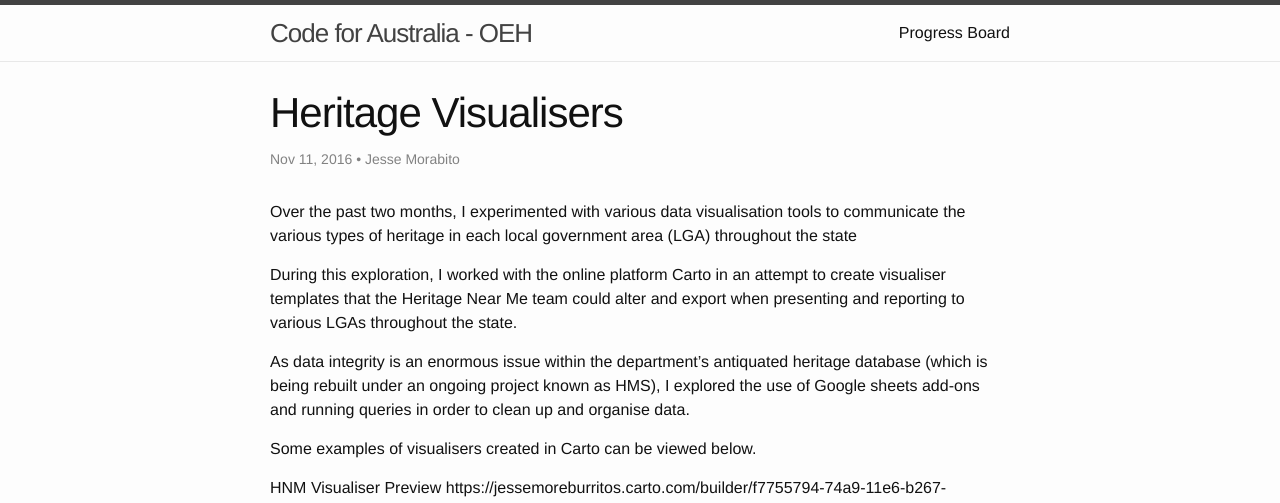
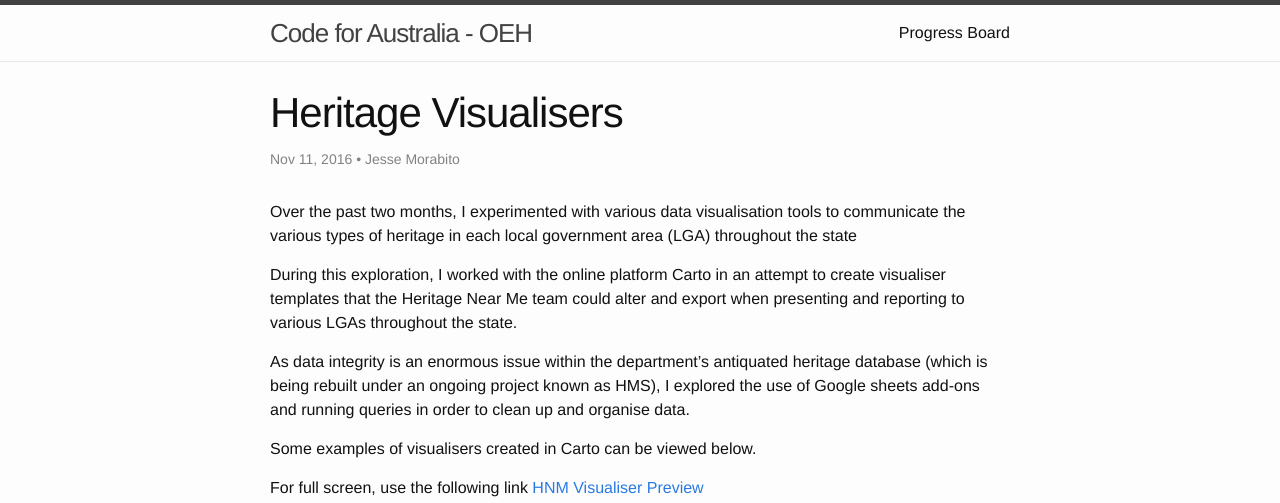
Before and after one commit to CodeforAustralia/oeh-blog, a Jekyll site: the page built from _posts/2016-11-11-Heritage Visualisers.md, in a window 1280 px wide and 1400 px high. Shown: the top 503 px of the window. Built offline with Jekyll 4.4.1, drawn with Linux system fonts in a browser that asks for light colours; some of the changed text lies outside the part shown.

Commit message:
Visualiser post update

```diff
--- a/_posts/2016-11-11-Heritage Visualisers.md
+++ b/_posts/2016-11-11-Heritage Visualisers.md
@@ -17,16 +17,13 @@ As data integrity is an enormous issue within the department’s antiquated heri
 
 Some examples of visualisers created in Carto can be viewed below.
 
+For full screen, use the following link
+[HNM Visualiser Preview](https://jessemoreburritos.carto.com/builder/f7755794-74a9-11e6-b267-0e3ff518bd15/embed)
 
-HNM Visualiser Preview
-https://jessemoreburritos.carto.com/builder/f7755794-74a9-11e6-b267-0e3ff518bd15/embed
+<iframe width="100%" height="600" frameborder="0" src="https://jessemoreburritos.carto.com/builder/f7755794-74a9-11e6-b267-0e3ff518bd15/embed" allowfullscreen webkitallowfullscreen mozallowfullscreen oallowfullscreen msallowfullscreen></iframe>
+
+For full screen, use the following link
+[New South Wales State Heritage Register Items](https://jessemoreburritos.carto.com/builder/0ed937c4-8068-11e6-8718-0e8c56e2ffdb/embed)
 
 
-<iframe width="100%" height="520" frameborder="0" src="https://jessemoreburritos.carto.com/builder/f7755794-74a9-11e6-b267-0e3ff518bd15/embed" allowfullscreen webkitallowfullscreen mozallowfullscreen oallowfullscreen msallowfullscreen></iframe>
-
-
-New South Wales State Heritage Register Items
-https://jessemoreburritos.carto.com/builder/0ed937c4-8068-11e6-8718-0e8c56e2ffdb/embed
-
-
-<iframe width="100%" height="520" frameborder="0" src="https://jessemoreburritos.carto.com/builder/0ed937c4-8068-11e6-8718-0e8c56e2ffdb/embed" allowfullscreen webkitallowfullscreen mozallowfullscreen oallowfullscreen msallowfullscreen></iframe>
+<iframe width="100%" height="600" frameborder="0" src="https://jessemoreburritos.carto.com/builder/0ed937c4-8068-11e6-8718-0e8c56e2ffdb/embed" allowfullscreen webkitallowfullscreen mozallowfullscreen oallowfullscreen msallowfullscreen></iframe>
```
